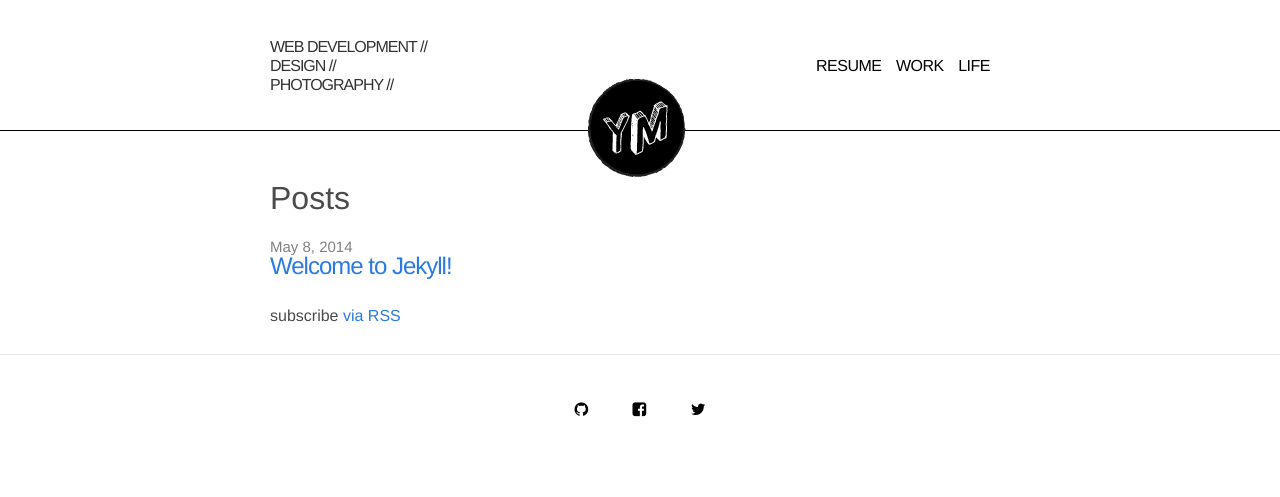
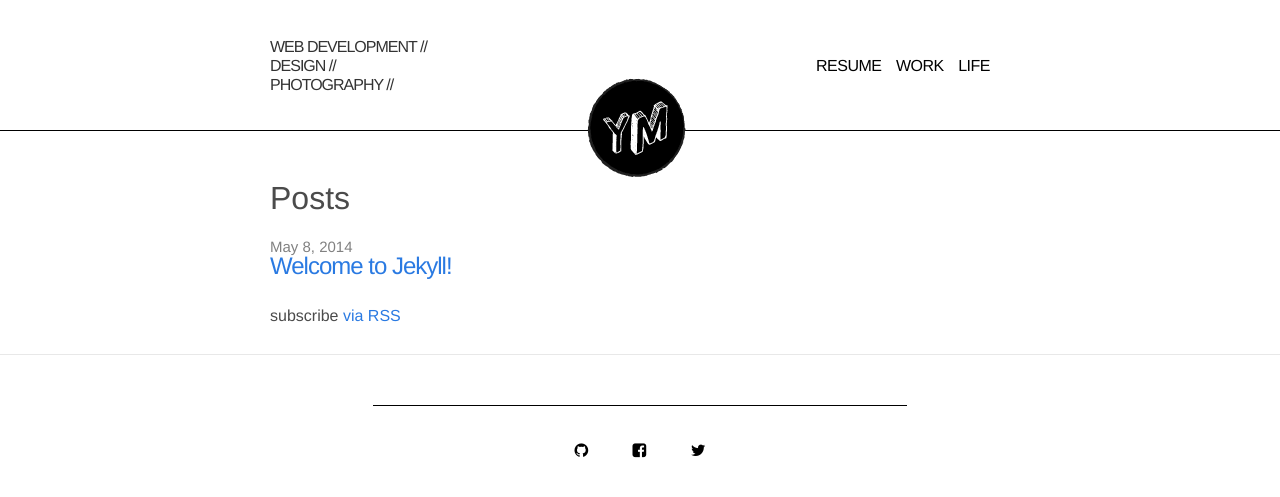
Before and after one commit to yofred/yofred.github.io, a Jekyll site: the page built from index.html, in a window 1280 px wide. Shown: the top 497 px of the page. Built offline with Jekyll 4.4.1, drawn with Linux system fonts in a browser that asks for light colours; nearby versions of some CDN libraries.

Commit message:
footer fix

```diff
--- a/_includes/footer.html
+++ b/_includes/footer.html
@@ -1,6 +1,6 @@
 <footer class="site-footer">
 
-  <div class="seperator-banner large-9 large-centered small-centered columns"></div>
+  <div class="seperator-banner large-5 large-centered small-centered columns"></div>
 
   <div class="wrap">
     <div class="row footer-icons">
--- a/css/main.css
+++ b/css/main.css
@@ -656,7 +656,6 @@
 /* Site footer */
 
 .site-footer {
-  border-top: 1px solid #e8e8e8;
   padding: 30px 0;
 }
 
@@ -1063,6 +1062,7 @@
 }
 
 .fa{
+  padding-top:20px;
   font-family: FontAwesome;
   font-style: normal;
   font-weight: normal;
@@ -1093,3 +1093,10 @@
 .work img{
   width:100%;
 }
+
+.seperator-banner{
+  border-bottom: 1px solid black;
+  width: 350px;
+  display: block;
+  margin-top: 20px;
+}
```
